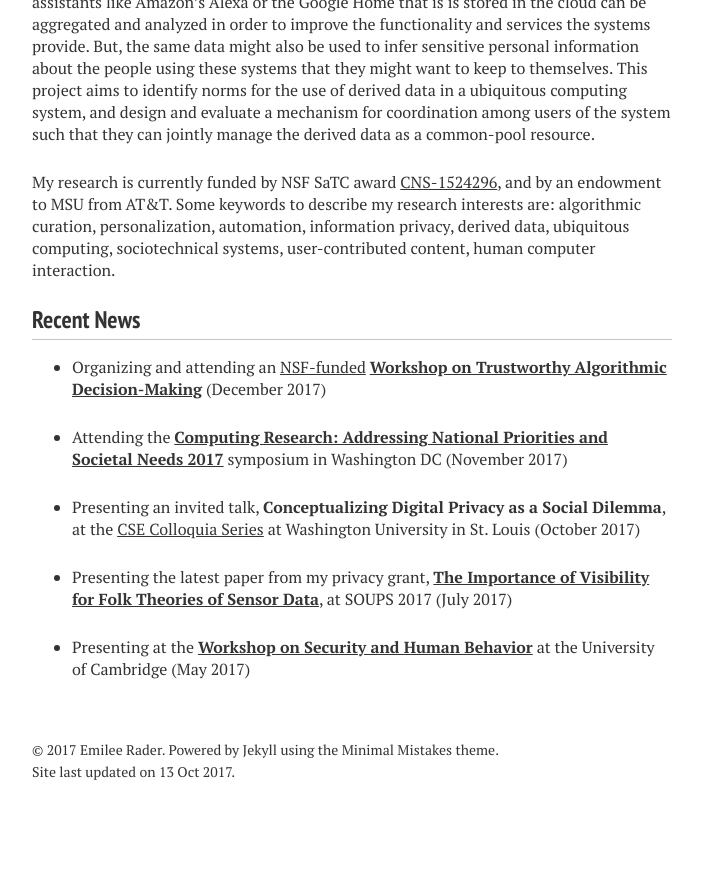
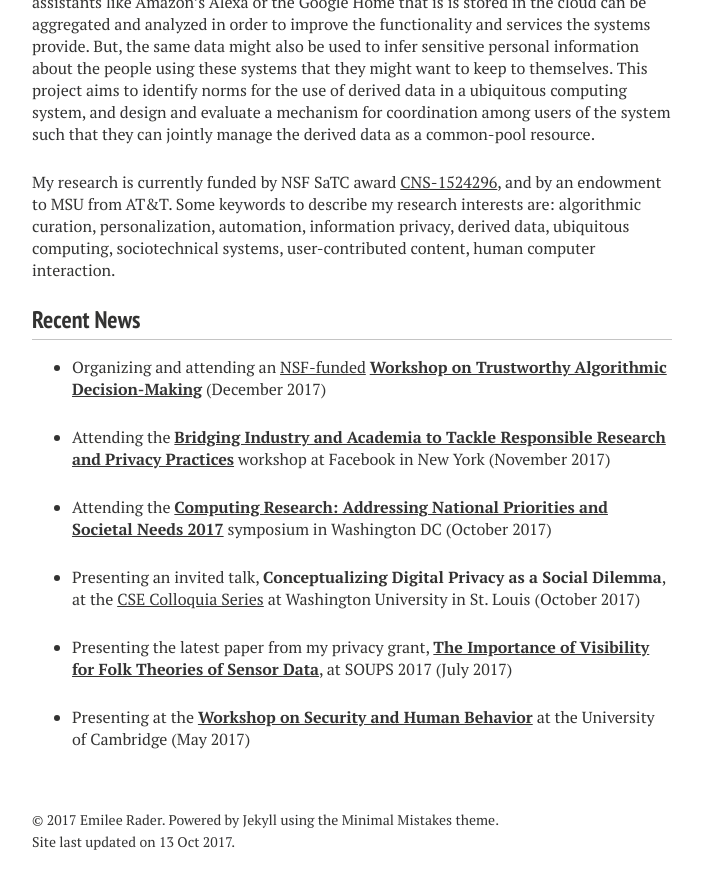
Before and after one commit to bierdoctor/bierdoctor.github.io, a Jekyll site: the page built from index.md, in a window 1280 px wide and 900 px high, scrolled down 807 px. Shown: the top 889 px of the window, without its empty margins (288-991 px from the left). Built offline with Jekyll 4.4.1, drawn with Linux system fonts in a browser that asks for light colours; nearby versions of some CDN libraries; before the commit the page ends 1637 px from its top, so only the background shows below that.

Commit message:
added privacy workshop to my website News

```diff
--- a/index.md
+++ b/index.md
@@ -16,7 +16,9 @@ My research is currently funded by NSF SaTC award [CNS-1524296](http://www.nsf.g
 
 - Organizing and attending an [NSF-funded](https://www.nsf.gov/awardsearch/showAward?AWD_ID=1748381) [**Workshop on Trustworthy Algorithmic Decision-Making**](http://trustworthy-algorithms.org/) (December 2017)
 
-- Attending the [**Computing Research: Addressing National Priorities and Societal Needs 2017**](http://cra.org/ccc/events/computing-research-addressing-national-priorities-societal-needs-2017/) symposium in Washington DC (November 2017)
+- Attending the [**Bridging Industry and Academia to Tackle Responsible Research and Privacy Practices**](https://fpf.org/research-privacy-practices/) workshop at Facebook in New York (November 2017)
+
+- Attending the [**Computing Research: Addressing National Priorities and Societal Needs 2017**](http://cra.org/ccc/events/computing-research-addressing-national-priorities-societal-needs-2017/) symposium in Washington DC (October 2017)
 
 - Presenting an invited talk, **Conceptualizing Digital Privacy as a Social Dilemma**, at the [CSE Colloquia Series](https://engineering.wustl.edu/Events/Pages/CSE-Colloquia-Series-Emilee-Rader.aspx) at Washington University in St. Louis (October 2017)
 
```
Also changed, not shown: other parts of index.md (+0 -1 lines).
